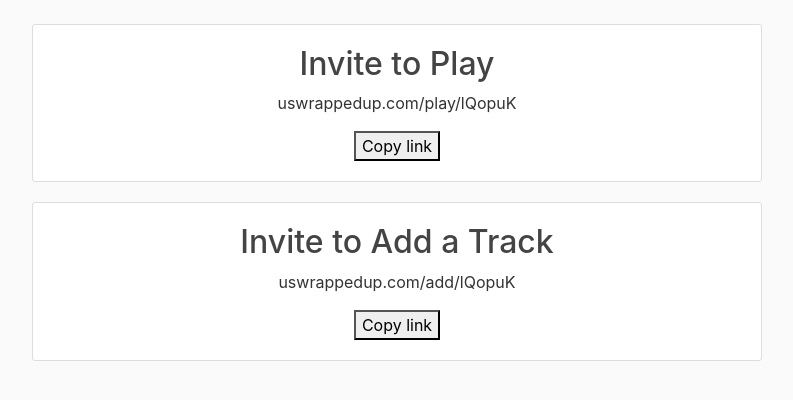
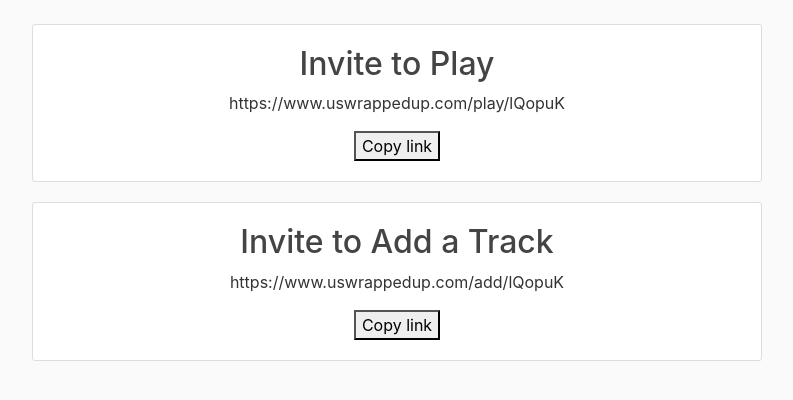
Before and after one commit to jamesdmeldrum/uswrappedup, a Django app: a page that uses wrapped_website/gamepage/templates/gamepage/invite_links.html in a window 1280 px wide. Shown: the part 56-456 px from the top of the page, without its empty margins (53-846 px from the left). Run offline with Django 4.2, Linux system fonts and the light colour scheme; data comes from the database, SQL or seed files in the repository; parts of the project's set-up code (start-up, migrations or seed data) failed here and were passed over; some libraries are stand-ins or nearby versions.

Commit message:
giving up on that

```diff
--- a/wrapped_website/gamepage/templates/gamepage/invite_links.html
+++ b/wrapped_website/gamepage/templates/gamepage/invite_links.html
@@ -6,9 +6,9 @@
 function myFunction(id) {
 
   if (id == 1) {
-        navigator.clipboard.writeText("uswrappedup.com/play/{{ object.passcode }}");
+        navigator.clipboard.writeText("https://www.uswrappedup.com/play/{{ object.passcode }}");
   } else {
-        navigator.clipboard.writeText("uswrappedup.com/add/{{ object.passcode }}");
+        navigator.clipboard.writeText("https://www.uswrappedup.com/add/{{ object.passcode }}");
   }
 
   // Alert the copied text
@@ -23,7 +23,7 @@ function myFunction(id) {
 <article class="media content-section">
     <div class="col-xs-1" align="center">
         <h2>Invite to Play</h2>
-        <p id="uswrappedup.com/play/{{ object.passcode }}">uswrappedup.com/play/{{ object.passcode }}</p>
+        <p id="uswrappedup.com/play/{{ object.passcode }}">https://www.uswrappedup.com/play/{{ object.passcode }}</p>
         <button onclick="myFunction(1)">Copy link</button>
     </div>
 </article>
@@ -31,7 +31,7 @@ function myFunction(id) {
 <article class="media content-section">
     <div class="col-xs-1" align="center">
         <h2>Invite to Add a Track</h2>
-        <p id="uswrappedup.com/add/{{ object.passcode }}">uswrappedup.com/add/{{ object.passcode }}</p>
+        <p id="uswrappedup.com/add/{{ object.passcode }}">https://www.uswrappedup.com/add/{{ object.passcode }}</p>
         <button onclick="myFunction(2)">Copy link</button>
     </div>
 </article>
```
